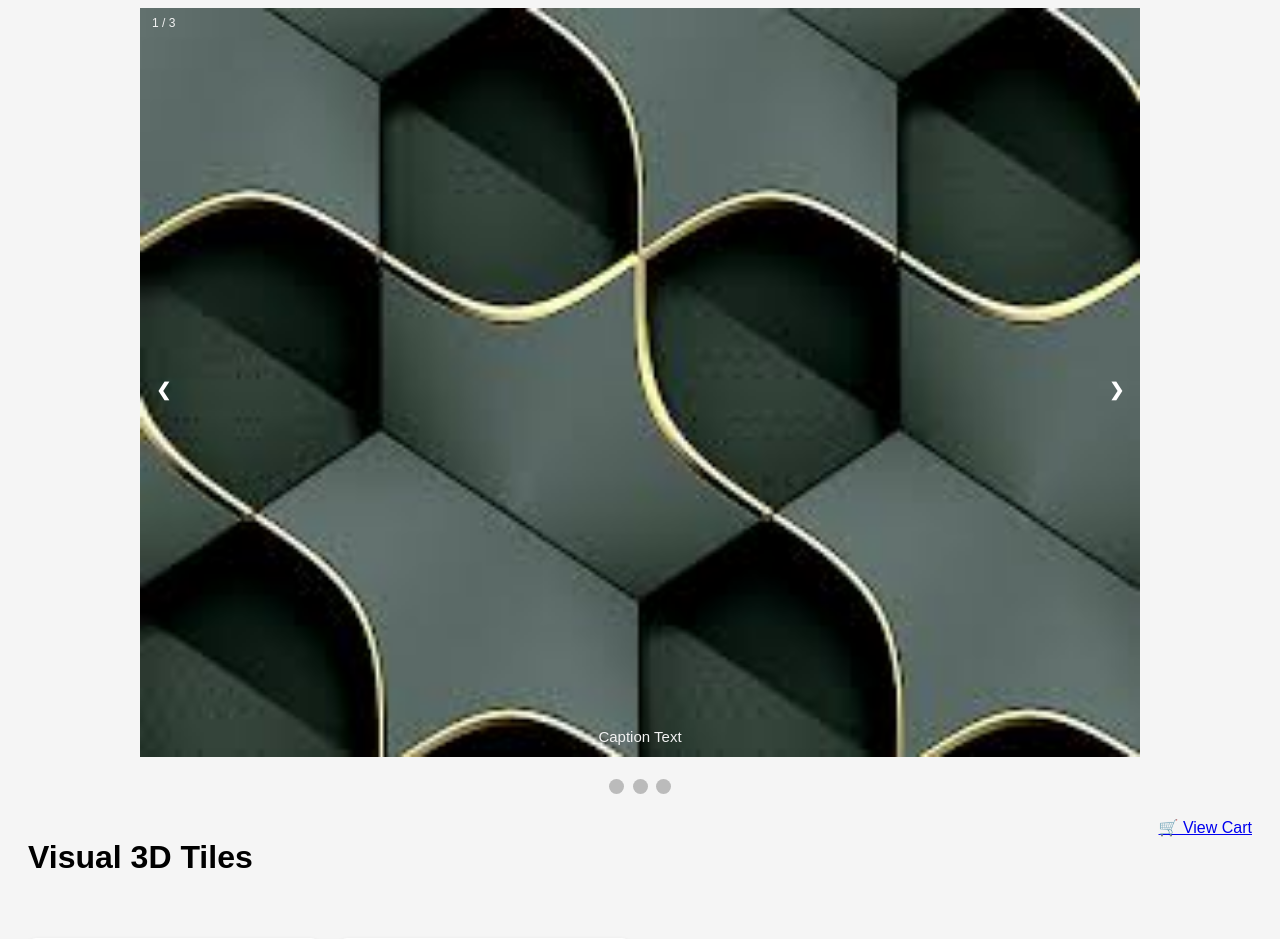
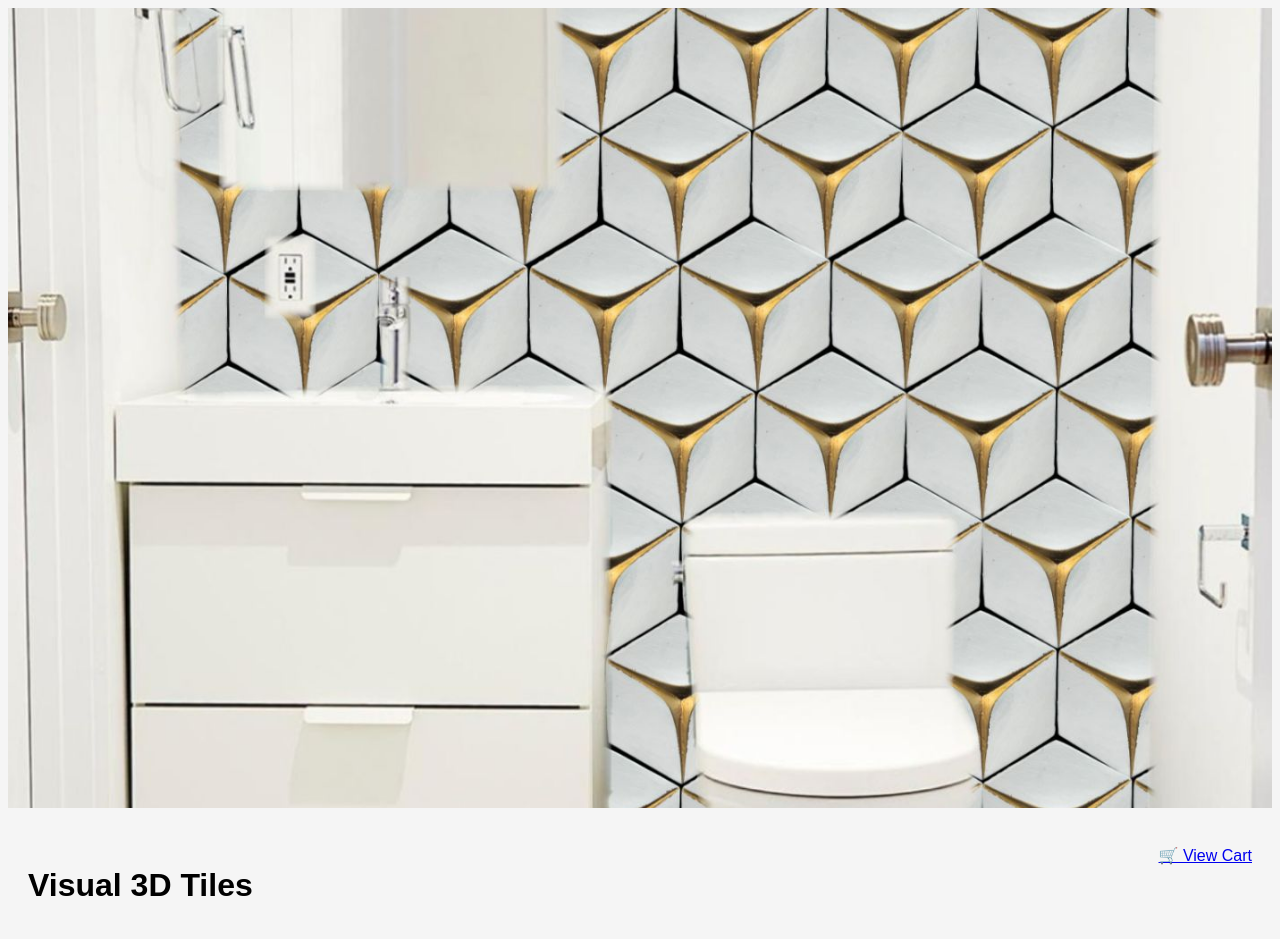
Before and after one commit to Saffah1910/visual-3d-tiles, a Django app: page / in a window 1280 px wide. Shown: the top 939 px of the page. Run offline with Django 5.2, Linux system fonts and the light colour scheme; data comes from the database, SQL or seed files in the repository; both versions use the stored data as it was after the commit.

Commit message:
chnage slide for lp , payfast not wokring

```diff
--- a/store/templates/store/product_list.html
+++ b/store/templates/store/product_list.html
@@ -51,16 +51,29 @@
             box-sizing: border-box
         }
 
-        /* Slideshow container */
+        /* Fullscreen slideshow */
         .slideshow-container {
-            max-width: 1000px;
             position: relative;
-            margin: auto;
+            width: 100%;
+            height: 100vh;
+            /* Full screen height */
+            overflow: hidden;
+            margin: 0;
         }
 
-        /* Hide the images by default */
+        /* Each slide fills the screen */
         .mySlides {
             display: none;
+            width: 100%;
+            height: 100vh;
+        }
+
+        /* Make images cover entire screen */
+        .mySlides img {
+            width: 100%;
+            height: 100%;
+            object-fit: cover;
+            /* Prevent stretching */
         }
 
         /* Next & previous buttons */
@@ -154,35 +167,45 @@
 
         <!-- Full-width images with number and caption text -->
         <div class="mySlides fade">
-            <div class="numbertext">1 / 3</div>
-            <img src="/media/landing_page/lp3.jpeg" style="width:100%">
-            <div class="text">Caption Text</div>
+            <!-- <div class="numbertext">1 / 3</div> -->
+            <img src="/media/landing_page/landing_image_1_1920x1080.png" style="width:100%">
+            <!-- <div class="text">Caption Text</div> -->
+        </div>
+         <div class="mySlides fade">
+            <!-- <div class="numbertext">3 / 3</div> -->
+            <img src="/media/landing_page/Catalogue.jpg" style="width:100%">
+            <!-- <div class="text">Caption Three</div> -->
         </div>
 
         <div class="mySlides fade">
-            <div class="numbertext">2 / 3</div>
+            <!-- <div class="numbertext">2 / 3</div> -->
             <img src="/media/landing_page/landingpage1.jpeg" style="width:100%">
-            <div class="text">Caption Two</div>
+            <!-- <div class="text">Caption Two</div> -->
         </div>
 
         <div class="mySlides fade">
-            <div class="numbertext">3 / 3</div>
+            <!-- <div class="numbertext">3 / 3</div> -->
             <img src="/media/landing_page/lp2.jpeg" style="width:100%">
-            <div class="text">Caption Three</div>
+            <!-- <div class="text">Caption Three</div> -->
+        </div>
+        <div class="mySlides fade">
+            <!-- <div class="numbertext">3 / 3</div> -->
+            <img src="/media/landing_page/ChatGPT Image Feb 12, 2026, 09_42_07 AM.png" style="width:100%">
+            <!-- <div class="text">Caption Three</div> -->
         </div>
 
-        <!-- Next and previous buttons -->
+        <!-- Next and previous buttons
         <a class="prev" onclick="plusSlides(-1)">&#10094;</a>
-        <a class="next" onclick="plusSlides(1)">&#10095;</a>
+        <a class="next" onclick="plusSlides(1)">&#10095;</a> -->
     </div>
     <br>
 
     <!-- The dots/circles -->
-    <div style="text-align:center">
+    <!-- <div style="text-align:center">
         <span class="dot" onclick="currentSlide(1)"></span>
         <span class="dot" onclick="currentSlide(2)"></span>
         <span class="dot" onclick="currentSlide(3)"></span>
-    </div>
+    </div> -->
     <div style="display:flex; justify-content:space-between; padding:20px;">
         <h1>Visual 3D Tiles</h1>
 
@@ -231,9 +254,9 @@ function showSlides() {
             slides[i].style.display = "none";
         }
         slideIndex++;
-  if (slideIndex > slides.length) {slideIndex = 1}
-  slides[slideIndex-1].style.display = "block";
-  setTimeout(showSlides, 2000); // Change image every 2 seconds
+        if (slideIndex > slides.length) { slideIndex = 1 }
+        slides[slideIndex - 1].style.display = "block";
+        setTimeout(showSlides, 5000); // Change image every 5 seconds
     }
 </script>
 
--- a/store/views.py
+++ b/store/views.py
@@ -1,10 +1,10 @@
 from django.shortcuts import render, redirect, get_object_or_404
 from .models import Product
 from .models import Order, OrderItem
+# from urllib.parse import urlencode
+from urllib.parse import quote_plus
+import hashlib
 from urllib.parse import urlencode
-import hashlib
-
-
 
 
 def product_list(request):
@@ -122,59 +122,40 @@ def checkout(request):
         'total': total
     })
 
+
+
 def generate_signature(data, passphrase=""):
-    output = ""
-
-    for key in sorted(data.keys()):
-        value = data[key]
-        if value != "":
-            output += f"{key}={value}&"
-
-    output = output[:-1]  # remove last &
+    encoded = urlencode(data)
 
     if passphrase:
-        output += f"&passphrase={passphrase}"
+        encoded += f"&passphrase={passphrase}"
 
-    return hashlib.md5(output.encode()).hexdigest()
+    return hashlib.md5(encoded.encode()).hexdigest()
+
 
 
 def payment(request, order_id):
     order = Order.objects.get(id=order_id)
 
-    # PAYFAST SANDBOX DETAILS
-    merchant_id = "10000100"
-    merchant_key = "46f0cd694581a"
-    passphrase = ""  # sandbox = empty
-
-    return_url = request.build_absolute_uri('/')
-    cancel_url = request.build_absolute_uri('/cart/')
-    notify_url = request.build_absolute_uri('/payfast/notify/')
-
     data = {
-        # Merchant
-        "merchant_id": merchant_id,
-        "merchant_key": merchant_key,
-
-        # URLs
-        "return_url": return_url,
-        "cancel_url": cancel_url,
-        "notify_url": notify_url,
-
-        # Buyer
-        "name_first": order.full_name,
-        "email_address": order.email if order.email else "test@example.com",
-
-
-        # Transaction
+        "merchant_id": "10000100",
+        "merchant_key": "46f0cd694581a",
+        "return_url": "http://127.0.0.1:8000/",
+        "cancel_url": "http://127.0.0.1:8000/cart/",
+        "notify_url": "http://127.0.0.1:8000/payfast/notify/",
+        "name_first": order.full_name.strip(),
+        "email_address": order.email.strip(),
         "m_payment_id": str(order.id),
-        "amount": "%.2f" % order.total,
+        "amount": f"{order.total:.2f}",
         "item_name": f"Order {order.id}",
     }
 
-    # Generate correct signature
-    signature = generate_signature(data, passphrase)
-    data["signature"] = signature
+    # remove empty values
+    data = {k: v for k, v in data.items() if v}
+
+    data["signature"] = generate_signature(data)
 
     return render(request, "store/payment.html", {
+        "payfast_url": "https://sandbox.payfast.co.za/eng/process",
         "data": data
     })
```
Also changed, not shown: store/templates/store/payment.html (+10 -17 lines), db.sqlite3, media/landing_page/Catalogue.jpg (added), media/landing_page/ChatGPT Image Feb 12, 2026, 09_42_07 AM.png (added), media/landing_page/landing_image_1_1920x1080.png (added). Lines whose indentation alone changed are shown as unchanged.
